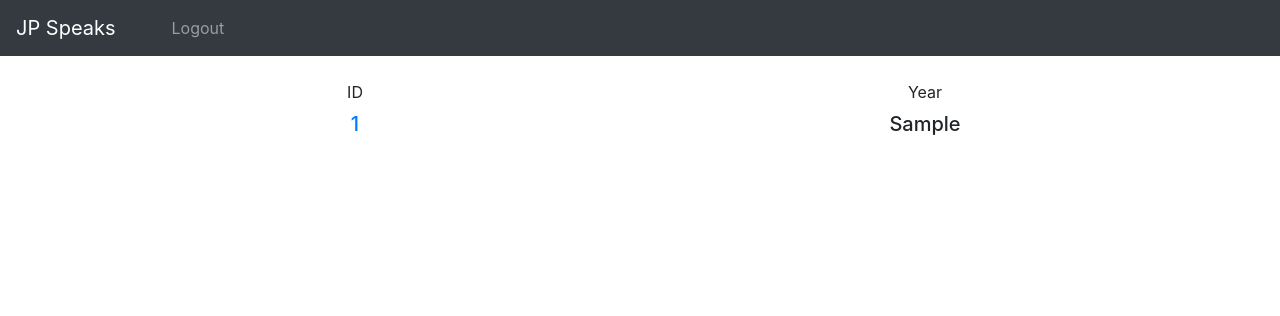
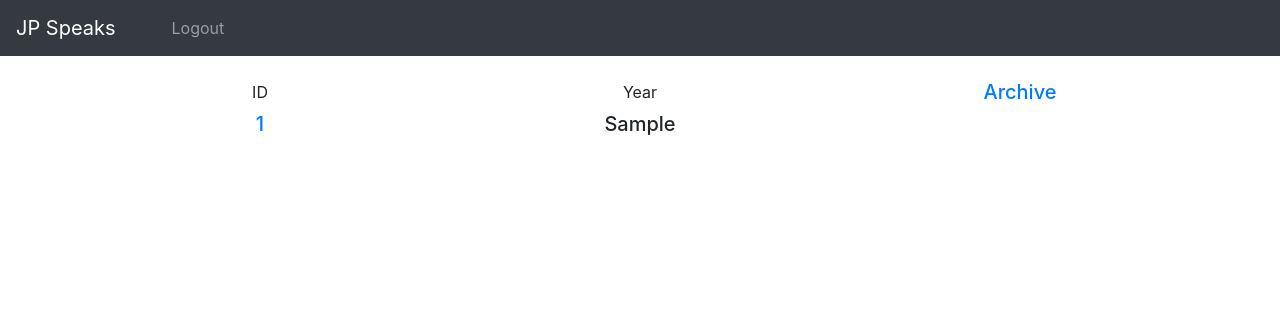
Before and after one commit to azach99/JPGSpeaks, a Flask app: page /submissions in a window 1280 px wide. Shown: the top 316 px of the page. Run offline with Flask 2, Linux system fonts and the light colour scheme; a user stored in the database is signed in; tables that the repository leaves empty hold one stand-in row (values such as "Sample post"); parts of the project's set-up code (start-up, migrations or seed data) failed here and were passed over; some libraries are stand-ins or nearby versions.

Commit message:
adding submission feature

```diff
--- a/templates/submissions.html
+++ b/templates/submissions.html
@@ -12,6 +12,10 @@
           <label for="year">Year</label>
             <h5>{{ item.year }}</h5>
         </div>
+            <div class="col-sm">
+
+            <h5><a href="#">Archive</a></h5>
+        </div>
         </div>
 
     {% endfor%}
```
